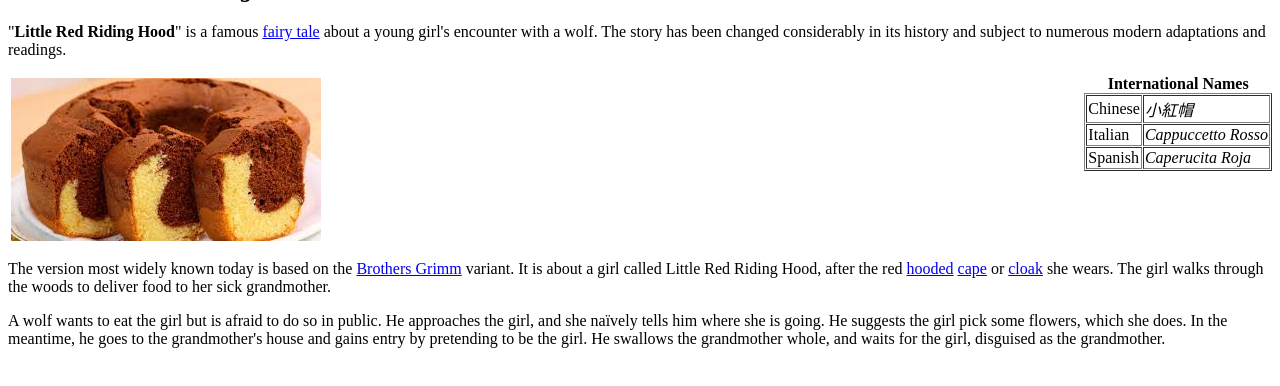
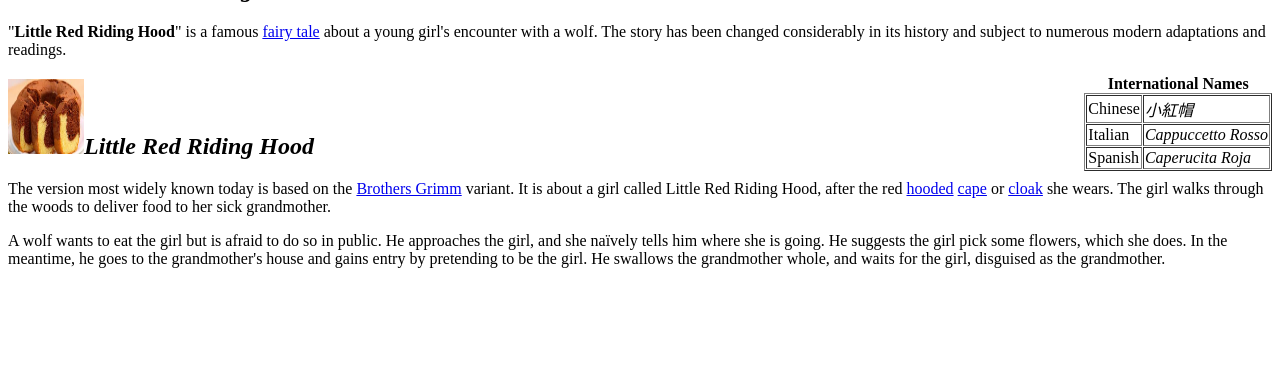
Before and after one commit to kktakakura/testandocumento, a plain HTML site: page index.htm in a window 1280 px wide. Shown: the part 214-600 px from the top of the page. Drawn offline with Linux system fonts and the light colour scheme.

Commit message:
Update index.htm

```diff
--- a/index.htm
+++ b/index.htm
@@ -26,15 +26,8 @@
 	</tbody>
 </table>
 
-<table>
-	<tbody>
-		<tr>
-			<td>
-				<img src="http://kktakakura.github.io/testandocumento/Sem%20t%C3%ADtulo.jpeg" alt="">
-			</td>
-		</tr>
-	</tbody>
-</table>
+<h2 style="font-style:italic"><img alt="" height="75" src="http://kktakakura.github.io/testandocumento/Sem%20t%C3%ADtulo.jpeg" width="76" />Little Red Riding Hood</h2>
+
 
 <p>The version most widely known today is based on the&nbsp;<a href="http://en.wikipedia.org/wiki/Brothers_Grimm" title="Brothers Grimm">Brothers Grimm</a>&nbsp;variant. It is about a girl called Little Red Riding Hood, after the red&nbsp;<a href="http://en.wikipedia.org/wiki/Hood_%28headgear%29" title="Hood   (headgear)">hooded</a>&nbsp;<a href="http://en.wikipedia.org/wiki/Cape" title="Cape">cape</a>&nbsp;or&nbsp;<a href="http://en.wikipedia.org/wiki/Cloak" title="Cloak">cloak</a>&nbsp;she wears. The girl walks through the woods to deliver food to her sick grandmother.</p>
 
```
